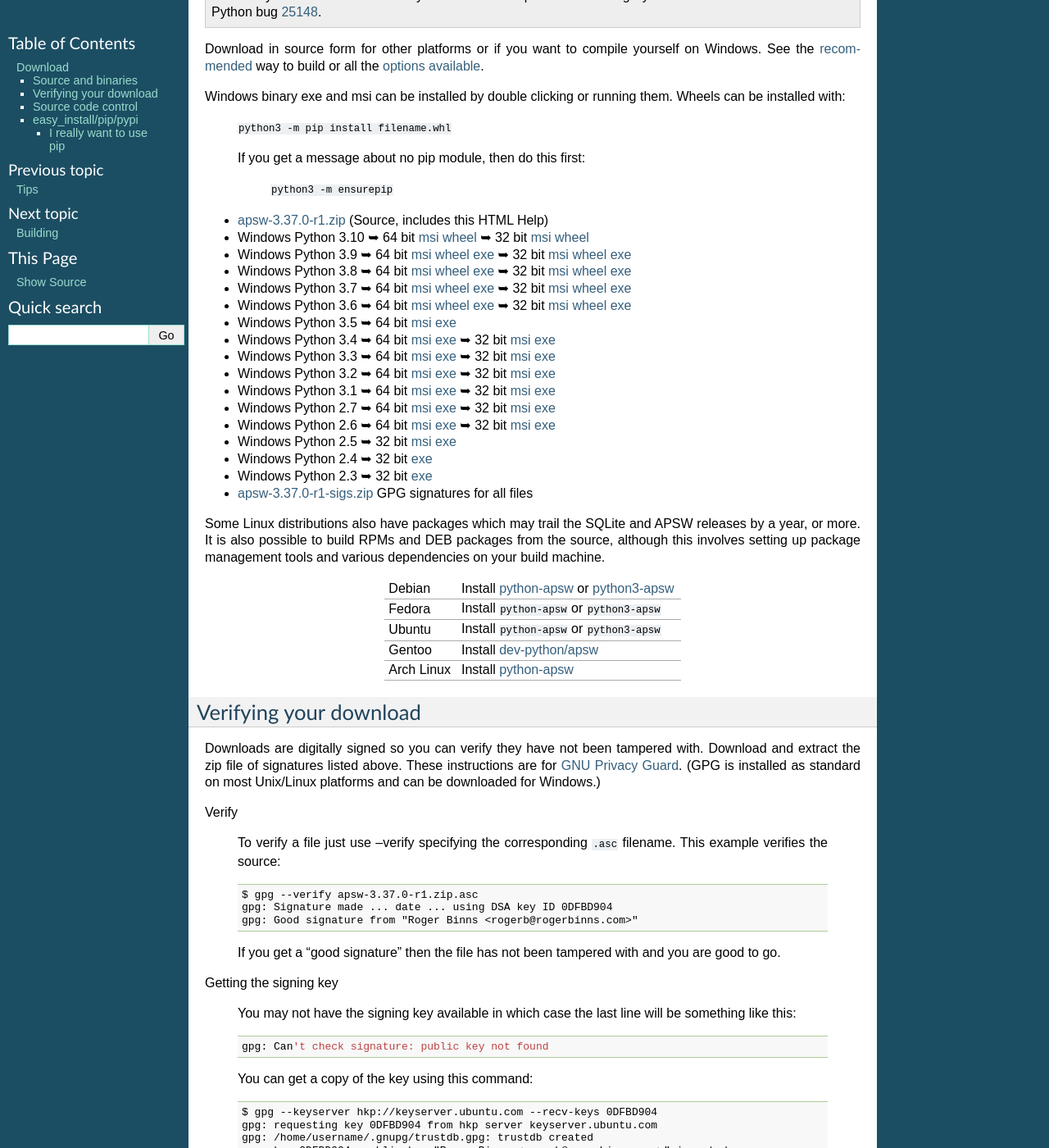
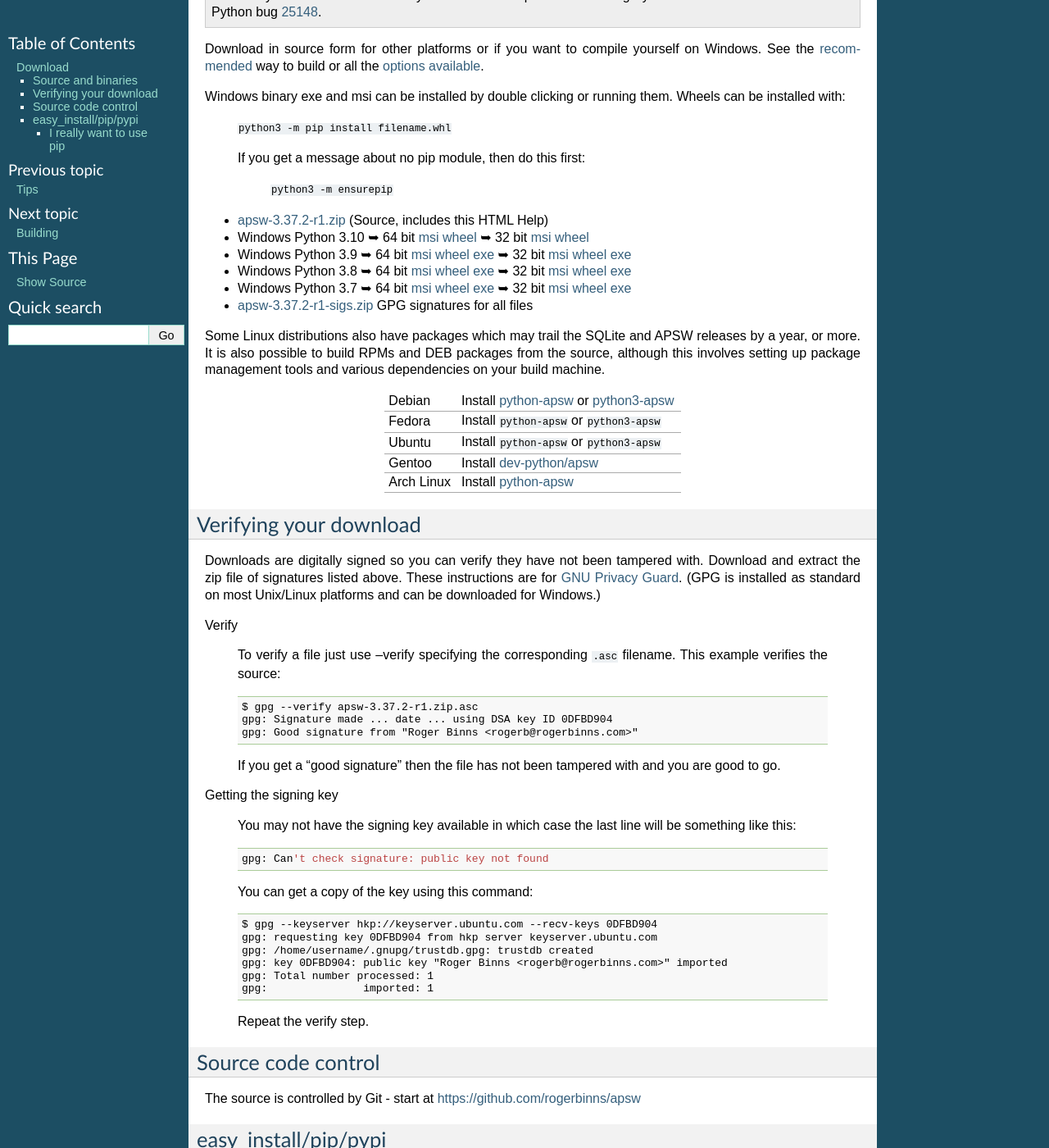
Before and after one commit to rogerbinns/apsw, a Sphinx documentation site: the page built from doc/download.rst, in a window 1280 px wide and 1400 px high, scrolled down 378 px. Shown: the whole window at 82% size. Built offline with Sphinx 7.4.7, drawn with Linux system fonts in a browser that asks for light colours; pages that are not in the unit, such as notebooks, are missing from menus; the version number is read from the project's files by our own code; some of the changed text lies outside the part shown.

```diff
--- a/doc/download.rst
+++ b/doc/download.rst
@@ -44,68 +44,28 @@ can be installed with:
 
 .. downloads-begin
 
-* `apsw-3.37.0-r1.zip
-  <https://github.com/rogerbinns/apsw/releases/download/3.37.0-r1/apsw-3.37.0-r1.zip>`__
+* `apsw-3.37.2-r1.zip
+  <https://github.com/rogerbinns/apsw/releases/download/3.37.2-r1/apsw-3.37.2-r1.zip>`__
   (Source, includes this HTML Help)
 
 * Windows Python 3.10
-  ➥ 64 bit  `msi   <https://github.com/rogerbinns/apsw/releases/download/3.37.0-r1/apsw-3.37.0.win-amd64-py3.10.msi>`__ `wheel   <https://github.com/rogerbinns/apsw/releases/download/3.37.0-r1/apsw-3.37.0-cp310-cp310-win_amd64.whl>`__
-  ➥ 32 bit  `msi   <https://github.com/rogerbinns/apsw/releases/download/3.37.0-r1/apsw-3.37.0.win32-py3.10.msi>`__ `wheel   <https://github.com/rogerbinns/apsw/releases/download/3.37.0-r1/apsw-3.37.0-cp310-cp310-win32.whl>`__
+  ➥ 64 bit  `msi   <https://github.com/rogerbinns/apsw/releases/download/3.37.2-r1/apsw-3.37.2.win-amd64-py3.10.msi>`__ `wheel   <https://github.com/rogerbinns/apsw/releases/download/3.37.2-r1/apsw-3.37.2-cp310-cp310-win_amd64.whl>`__
+  ➥ 32 bit  `msi   <https://github.com/rogerbinns/apsw/releases/download/3.37.2-r1/apsw-3.37.2.win32-py3.10.msi>`__ `wheel   <https://github.com/rogerbinns/apsw/releases/download/3.37.2-r1/apsw-3.37.2-cp310-cp310-win32.whl>`__
 
 * Windows Python 3.9
-  ➥ 64 bit  `msi   <https://github.com/rogerbinns/apsw/releases/download/3.37.0-r1/apsw-3.37.0.win-amd64-py3.9.msi>`__ `wheel   <https://github.com/rogerbinns/apsw/releases/download/3.37.0-r1/apsw-3.37.0-cp39-cp39-win_amd64.whl>`__ `exe   <https://github.com/rogerbinns/apsw/releases/download/3.37.0-r1/apsw-3.37.0.win-amd64-py3.9.exe>`__
-  ➥ 32 bit  `msi   <https://github.com/rogerbinns/apsw/releases/download/3.37.0-r1/apsw-3.37.0.win32-py3.9.msi>`__ `wheel   <https://github.com/rogerbinns/apsw/releases/download/3.37.0-r1/apsw-3.37.0-cp39-cp39-win32.whl>`__ `exe   <https://github.com/rogerbinns/apsw/releases/download/3.37.0-r1/apsw-3.37.0.win32-py3.9.exe>`__
+  ➥ 64 bit  `msi   <https://github.com/rogerbinns/apsw/releases/download/3.37.2-r1/apsw-3.37.2.win-amd64-py3.9.msi>`__ `wheel   <https://github.com/rogerbinns/apsw/releases/download/3.37.2-r1/apsw-3.37.2-cp39-cp39-win_amd64.whl>`__ `exe   <https://github.com/rogerbinns/apsw/releases/download/3.37.2-r1/apsw-3.37.2.win-amd64-py3.9.exe>`__
+  ➥ 32 bit  `msi   <https://github.com/rogerbinns/apsw/releases/download/3.37.2-r1/apsw-3.37.2.win32-py3.9.msi>`__ `wheel   <https://github.com/rogerbinns/apsw/releases/download/3.37.2-r1/apsw-3.37.2-cp39-cp39-win32.whl>`__ `exe   <https://github.com/rogerbinns/apsw/releases/download/3.37.2-r1/apsw-3.37.2.win32-py3.9.exe>`__
 
 * Windows Python 3.8
-  ➥ 64 bit  `msi   <https://github.com/rogerbinns/apsw/releases/download/3.37.0-r1/apsw-3.37.0.win-amd64-py3.8.msi>`__ `wheel   <https://github.com/rogerbinns/apsw/releases/download/3.37.0-r1/apsw-3.37.0-cp38-cp38-win_amd64.whl>`__ `exe   <https://github.com/rogerbinns/apsw/releases/download/3.37.0-r1/apsw-3.37.0.win-amd64-py3.8.exe>`__
-  ➥ 32 bit  `msi   <https://github.com/rogerbinns/apsw/releases/download/3.37.0-r1/apsw-3.37.0.win32-py3.8.msi>`__ `wheel   <https://github.com/rogerbinns/apsw/releases/download/3.37.0-r1/apsw-3.37.0-cp38-cp38-win32.whl>`__ `exe   <https://github.com/rogerbinns/apsw/releases/download/3.37.0-r1/apsw-3.37.0.win32-py3.8.exe>`__
+  ➥ 64 bit  `msi   <https://github.com/rogerbinns/apsw/releases/download/3.37.2-r1/apsw-3.37.2.win-amd64-py3.8.msi>`__ `wheel   <https://github.com/rogerbinns/apsw/releases/download/3.37.2-r1/apsw-3.37.2-cp38-cp38-win_amd64.whl>`__ `exe   <https://github.com/rogerbinns/apsw/releases/download/3.37.2-r1/apsw-3.37.2.win-amd64-py3.8.exe>`__
+  ➥ 32 bit  `msi   <https://github.com/rogerbinns/apsw/releases/download/3.37.2-r1/apsw-3.37.2.win32-py3.8.msi>`__ `wheel   <https://github.com/rogerbinns/apsw/releases/download/3.37.2-r1/apsw-3.37.2-cp38-cp38-win32.whl>`__ `exe   <https://github.com/rogerbinns/apsw/releases/download/3.37.2-r1/apsw-3.37.2.win32-py3.8.exe>`__
 
 * Windows Python 3.7
-  ➥ 64 bit  `msi   <https://github.com/rogerbinns/apsw/releases/download/3.37.0-r1/apsw-3.37.0.win-amd64-py3.7.msi>`__ `wheel   <https://github.com/rogerbinns/apsw/releases/download/3.37.0-r1/apsw-3.37.0-cp37-cp37m-win_amd64.whl>`__ `exe   <https://github.com/rogerbinns/apsw/releases/download/3.37.0-r1/apsw-3.37.0.win-amd64-py3.7.exe>`__
-  ➥ 32 bit  `msi   <https://github.com/rogerbinns/apsw/releases/download/3.37.0-r1/apsw-3.37.0.win32-py3.7.msi>`__ `wheel   <https://github.com/rogerbinns/apsw/releases/download/3.37.0-r1/apsw-3.37.0-cp37-cp37m-win32.whl>`__ `exe   <https://github.com/rogerbinns/apsw/releases/download/3.37.0-r1/apsw-3.37.0.win32-py3.7.exe>`__
+  ➥ 64 bit  `msi   <https://github.com/rogerbinns/apsw/releases/download/3.37.2-r1/apsw-3.37.2.win-amd64-py3.7.msi>`__ `wheel   <https://github.com/rogerbinns/apsw/releases/download/3.37.2-r1/apsw-3.37.2-cp37-cp37m-win_amd64.whl>`__ `exe   <https://github.com/rogerbinns/apsw/releases/download/3.37.2-r1/apsw-3.37.2.win-amd64-py3.7.exe>`__
+  ➥ 32 bit  `msi   <https://github.com/rogerbinns/apsw/releases/download/3.37.2-r1/apsw-3.37.2.win32-py3.7.msi>`__ `wheel   <https://github.com/rogerbinns/apsw/releases/download/3.37.2-r1/apsw-3.37.2-cp37-cp37m-win32.whl>`__ `exe   <https://github.com/rogerbinns/apsw/releases/download/3.37.2-r1/apsw-3.37.2.win32-py3.7.exe>`__
 
-* Windows Python 3.6
-  ➥ 64 bit  `msi   <https://github.com/rogerbinns/apsw/releases/download/3.37.0-r1/apsw-3.37.0.win-amd64-py3.6.msi>`__ `wheel   <https://github.com/rogerbinns/apsw/releases/download/3.37.0-r1/apsw-3.37.0-cp36-cp36m-win_amd64.whl>`__ `exe   <https://github.com/rogerbinns/apsw/releases/download/3.37.0-r1/apsw-3.37.0.win-amd64-py3.6.exe>`__
-  ➥ 32 bit  `msi   <https://github.com/rogerbinns/apsw/releases/download/3.37.0-r1/apsw-3.37.0.win32-py3.6.msi>`__ `wheel   <https://github.com/rogerbinns/apsw/releases/download/3.37.0-r1/apsw-3.37.0-cp36-cp36m-win32.whl>`__ `exe   <https://github.com/rogerbinns/apsw/releases/download/3.37.0-r1/apsw-3.37.0.win32-py3.6.exe>`__
-
-* Windows Python 3.5
-  ➥ 64 bit  `msi   <https://github.com/rogerbinns/apsw/releases/download/3.37.0-r1/apsw-3.37.0.win-amd64-py3.5.msi>`__ `exe   <https://github.com/rogerbinns/apsw/releases/download/3.37.0-r1/apsw-3.37.0.win-amd64-py3.5.exe>`__
-
-* Windows Python 3.4
-  ➥ 64 bit  `msi   <https://github.com/rogerbinns/apsw/releases/download/3.37.0-r1/apsw-3.37.0.win-amd64-py3.4.msi>`__ `exe   <https://github.com/rogerbinns/apsw/releases/download/3.37.0-r1/apsw-3.37.0.win-amd64-py3.4.exe>`__
-  ➥ 32 bit  `msi   <https://github.com/rogerbinns/apsw/releases/download/3.37.0-r1/apsw-3.37.0.win32-py3.4.msi>`__ `exe   <https://github.com/rogerbinns/apsw/releases/download/3.37.0-r1/apsw-3.37.0.win32-py3.4.exe>`__
-
-* Windows Python 3.3
-  ➥ 64 bit  `msi   <https://github.com/rogerbinns/apsw/releases/download/3.37.0-r1/apsw-3.37.0.win-amd64-py3.3.msi>`__ `exe   <https://github.com/rogerbinns/apsw/releases/download/3.37.0-r1/apsw-3.37.0.win-amd64-py3.3.exe>`__
-  ➥ 32 bit  `msi   <https://github.com/rogerbinns/apsw/releases/download/3.37.0-r1/apsw-3.37.0.win32-py3.3.msi>`__ `exe   <https://github.com/rogerbinns/apsw/releases/download/3.37.0-r1/apsw-3.37.0.win32-py3.3.exe>`__
-
-* Windows Python 3.2
-  ➥ 64 bit  `msi   <https://github.com/rogerbinns/apsw/releases/download/3.37.0-r1/apsw-3.37.0.win-amd64-py3.2.msi>`__ `exe   <https://github.com/rogerbinns/apsw/releases/download/3.37.0-r1/apsw-3.37.0.win-amd64-py3.2.exe>`__
-  ➥ 32 bit  `msi   <https://github.com/rogerbinns/apsw/releases/download/3.37.0-r1/apsw-3.37.0.win32-py3.2.msi>`__ `exe   <https://github.com/rogerbinns/apsw/releases/download/3.37.0-r1/apsw-3.37.0.win32-py3.2.exe>`__
-
-* Windows Python 3.1
-  ➥ 64 bit  `msi   <https://github.com/rogerbinns/apsw/releases/download/3.37.0-r1/apsw-3.37.0.win-amd64-py3.1.msi>`__ `exe   <https://github.com/rogerbinns/apsw/releases/download/3.37.0-r1/apsw-3.37.0.win-amd64-py3.1.exe>`__
-  ➥ 32 bit  `msi   <https://github.com/rogerbinns/apsw/releases/download/3.37.0-r1/apsw-3.37.0.win32-py3.1.msi>`__ `exe   <https://github.com/rogerbinns/apsw/releases/download/3.37.0-r1/apsw-3.37.0.win32-py3.1.exe>`__
-
-* Windows Python 2.7
-  ➥ 64 bit  `msi   <https://github.com/rogerbinns/apsw/releases/download/3.37.0-r1/apsw-3.37.0.win-amd64-py2.7.msi>`__ `exe   <https://github.com/rogerbinns/apsw/releases/download/3.37.0-r1/apsw-3.37.0.win-amd64-py2.7.exe>`__
-  ➥ 32 bit  `msi   <https://github.com/rogerbinns/apsw/releases/download/3.37.0-r1/apsw-3.37.0.win32-py2.7.msi>`__ `exe   <https://github.com/rogerbinns/apsw/releases/download/3.37.0-r1/apsw-3.37.0.win32-py2.7.exe>`__
-
-* Windows Python 2.6
-  ➥ 64 bit  `msi   <https://github.com/rogerbinns/apsw/releases/download/3.37.0-r1/apsw-3.37.0.win-amd64-py2.6.msi>`__ `exe   <https://github.com/rogerbinns/apsw/releases/download/3.37.0-r1/apsw-3.37.0.win-amd64-py2.6.exe>`__
-  ➥ 32 bit  `msi   <https://github.com/rogerbinns/apsw/releases/download/3.37.0-r1/apsw-3.37.0.win32-py2.6.msi>`__ `exe   <https://github.com/rogerbinns/apsw/releases/download/3.37.0-r1/apsw-3.37.0.win32-py2.6.exe>`__
-
-* Windows Python 2.5
-  ➥ 32 bit  `msi   <https://github.com/rogerbinns/apsw/releases/download/3.37.0-r1/apsw-3.37.0.win32-py2.5.msi>`__ `exe   <https://github.com/rogerbinns/apsw/releases/download/3.37.0-r1/apsw-3.37.0.win32-py2.5.exe>`__
-
-* Windows Python 2.4
-  ➥ 32 bit  `exe   <https://github.com/rogerbinns/apsw/releases/download/3.37.0-r1/apsw-3.37.0-r1.win32-py2.4.exe>`__
-
-* Windows Python 2.3
-  ➥ 32 bit  `exe   <https://github.com/rogerbinns/apsw/releases/download/3.37.0-r1/apsw-3.37.0-r1.win32-py2.3.exe>`__
-
-* `apsw-3.37.0-r1-sigs.zip
-  <https://github.com/rogerbinns/apsw/releases/download/3.37.0-r1/apsw-3.37.0-r1-sigs.zip>`__
+* `apsw-3.37.2-r1-sigs.zip
+  <https://github.com/rogerbinns/apsw/releases/download/3.37.2-r1/apsw-3.37.2-r1-sigs.zip>`__
   GPG signatures for all files
 
 .. downloads-end
@@ -145,7 +105,7 @@ Verify
   To verify a file just use --verify specifying the corresponding
   ``.asc`` filename.  This example verifies the source::
 
-      $ gpg --verify apsw-3.37.0-r1.zip.asc
+      $ gpg --verify apsw-3.37.2-r1.zip.asc
       gpg: Signature made ... date ... using DSA key ID 0DFBD904
       gpg: Good signature from "Roger Binns <rogerb@rogerbinns.com>"
 
@@ -210,8 +170,8 @@ official site, and builds/installs with all extensions enabled.
 
 Use this (all one command)::
 
-    pip install --user https://github.com/rogerbinns/apsw/releases/download/3.37.0-r1/apsw-3.37.0-r1.zip \
-    --global-option=fetch --global-option=--version --global-option=3.37.0 --global-option=--all \
+    pip install --user https://github.com/rogerbinns/apsw/releases/download/3.37.2-r1/apsw-3.37.2-r1.zip \
+    --global-option=fetch --global-option=--version --global-option=3.37.2 --global-option=--all \
     --global-option=build --global-option=--enable-all-extensions
 
 .. pip-end
```
Also changed, not shown: 2 other files.
